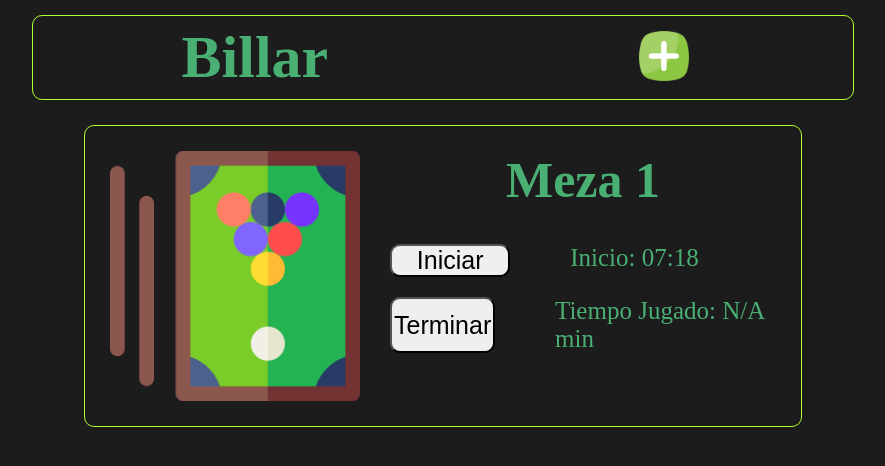
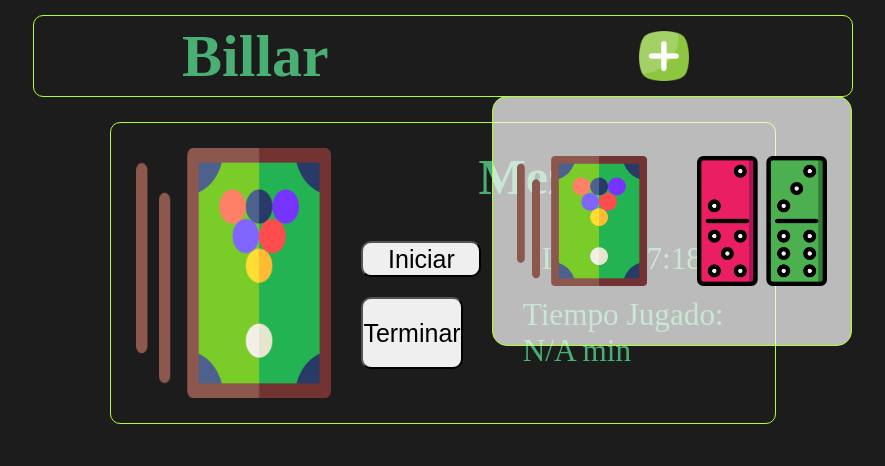
Before and after one commit to xBlackEaglex/billar, a Next.js app: page / in a window 1280 px wide. Both pictures are taken after a click on the button 861 px from the left and 57 px from the top of the page. Shown: the top 466 px of the page, without its empty margins (197-1082 px from the left). Built offline with nearby package versions, Linux system fonts and the light colour scheme.

Commit message:
se abilito el boton +, se inicio el proceso de refactorizacion a responsive

```diff
--- a/src/app/components/Container.jsx
+++ b/src/app/components/Container.jsx
@@ -1,8 +1,10 @@
 import LapsoTiempo from "./LapsoTiempo";
+
+let numMezaB = 1;
 
 const Container = () => {
     return (
-        <LapsoTiempo />
+        <LapsoTiempo meza={numMezaB} />
     );
 }
 
--- a/src/app/components/Header.jsx
+++ b/src/app/components/Header.jsx
@@ -1,13 +1,21 @@
+"use client"
+
 import Image from "next/image";
 import styles from "../../styles/Header.module.css"
+import Nuevo from "./Nuevo";
+import { useState } from "react";
 
 const Header = () => {
+
+    const [MostrarBoton, setMostrarBoton] = useState(false)
+
     return (
         <div className={styles.container}>
             <p>Billar</p>
-            <button className={styles.mas}>
-                <Image src={'/mas.png'} alt="mas" width={50} height={50} quality={100} />
+            <button onClick={() => setMostrarBoton(!MostrarBoton)} className={styles.mas}>
+                <Image src={'/mas.png'} alt="mas" fill sizes="50px, 50px" quality={100} />
             </button>
+            {MostrarBoton ? <Nuevo /> : null}
         </div>
 
     );
--- a/src/app/components/LapsoTiempo.jsx
+++ b/src/app/components/LapsoTiempo.jsx
@@ -4,7 +4,7 @@ import React, { useState } from "react";
 import styles from "../../styles/LapsoTiempo.module.css"
 import Image from "next/image";
 
-const LapsoTiempo = () => {
+const LapsoTiempo = ({meza}) => {
         const [fechaActual, setFechaActual] = useState(new Date());
         const [diferenciaMinutos, setDiferenciaMinutos] = useState(null);
 
@@ -22,9 +22,11 @@ const LapsoTiempo = () => {
 
         return (
             <div className={styles.container}>
-                <Image src={'/billar.png'} alt="billar" width={250} height={250} priority quality={100} />
+                <div className={styles.image}>
+                    <Image src={'/billar.png'} alt="billar" fill sizes="250px, 250px" priority quality={100} />
+                </div>
                 <div className={styles.tiempo}>
-                    <h1>Meza 1</h1>
+                    <h1>{`Meza ${meza}`}</h1>
                     <div className={styles.datos}>
                         <button onClick={obtenerFechaActual}> Iniciar </button>
                         <p>Inicio: {`
--- /dev/null
+++ b/src/app/components/Nuevo.jsx
@@ -0,0 +1,13 @@
+import styles from '../../styles/Nuevo.module.css'
+import Image from 'next/image'
+
+const Nuevo = () => {
+    return (
+        <div className={styles.container}>
+            <button><Image src={'/billar.png'} alt='billar' fill sizes='130px, 130px' priority /></button>
+            <button><Image src={'/domino.png'} alt='billar' fill sizes='130px, 130px' priority /></button>
+        </div>
+    );
+}
+
+export default Nuevo;
--- a/src/styles/Header.module.css
+++ b/src/styles/Header.module.css
@@ -2,18 +2,22 @@
     display: flex;
     justify-content: space-around;
     width: 80%;
-    border: 1px solid greenyellow;
-    border-radius: 10px;
+    border: 0.1rem solid greenyellow;
+    border-radius: 1rem;
     align-items: center;
+    position: relative;
 }
 .container p {
-    font-size: 60px;
+    font-size: 6rem;
     font-weight: bold;
 }
 .mas{
+    width: 5rem;
+    height: 5rem;
     background: transparent;
     border: none;
     box-shadow: none;
     cursor: pointer;
-    margin: 15px;
+    margin: 1.5rem;
+    position: relative;
 }
--- a/src/styles/LapsoTiempo.module.css
+++ b/src/styles/LapsoTiempo.module.css
@@ -2,34 +2,39 @@
     display: flex;
     align-items: flex-start;
     justify-content: center;
-    margin-top: 25px;
-    padding: 25px;
-    border: 1px solid greenyellow;
-    border-radius: 10px;
+    margin-top: 2.5rem;
+    padding: 2.5rem;
+    border: 0.1rem solid greenyellow;
+    border-radius: 1rem;
     width: 65%;;
 }
 .container h1{
-    margin-bottom: 25px;
+    margin-bottom: 2.5rem;
     display: flex;
     justify-content: center;
+}
+.image {
+    position: relative;
+    width: 25rem;
+    height: 25rem;
 }
 .tiempo {
     display: flex;
     justify-content: center;
     flex-direction: column;
-    margin-left: 30px;
-    gap: 10px;
-    font-size: 25px;
+    margin-left: 3rem;
+    gap: 1rem;
+    font-size: 8rem;
 }
 .datos {
     display: flex;
-    margin-bottom: 10px;
-    gap: 20px;
+    margin-bottom: 1rem;
+    gap: 2rem;
 }
 .datos button {
-    margin-right: 40px;
-    border-radius: 10px;
-    font-size: 25px;
+    margin-right: 4rem;
+    border-radius: 1rem;
+    font-size: 2.5rem;
     cursor: pointer;
-    width: 120px;
+    width: 12rem;
 }
--- /dev/null
+++ b/src/styles/Nuevo.module.css
@@ -0,0 +1,23 @@
+.container {
+    display: flex;
+    align-items: center;
+    justify-content: center;
+    width: 36rem;
+    height: 25rem;
+    background-color: rgba(255, 255, 255, 0.7);
+    position: absolute;
+    right: 0rem;
+    top: 8rem;
+    gap: 5rem;
+    border-radius: 1.5rem;
+    border: 0.1rem solid  greenyellow;
+}
+
+.container button {
+    position: relative;
+    width: 13rem;
+    height: 13rem;
+    background-color: transparent;
+    border: none;
+    cursor: pointer;
+}
--- a/src/styles/globals.css
+++ b/src/styles/globals.css
@@ -8,6 +8,8 @@
 }
 
 * {
+  box-sizing: border-box;
+  font-size: 62.5%;
   padding: 0;
   margin: 0;
 }
@@ -25,5 +27,5 @@ body {
   display: flex;
   align-items: center;
   justify-content: center;
-  margin-top: 15px;
+  margin-top: 1.5rem;
 }
```
